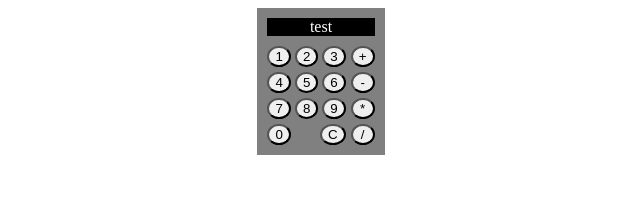
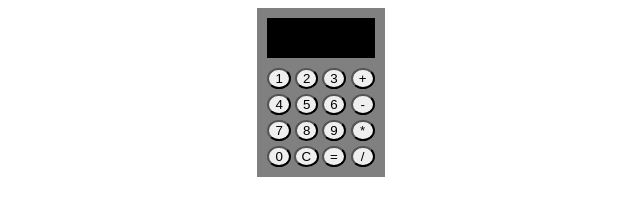
Before and after one commit to Littleboy40/odin-calculator, a plain HTML site: page index.html in a window 1280 px wide. Shown: the whole page, without its empty margins (319-959 px from the left). Drawn offline with Linux system fonts and the light colour scheme.

Commit message:
Make display visible without text

```diff
--- a/index.html
+++ b/index.html
@@ -8,7 +8,7 @@
 </head>
 <body>
     <div id="calculator">
-        <div id="display">test</div>
+        <div id="display"></div>
         <div class="operating-buttons">
             <div class="numbers">
                 <div class="row1">
@@ -29,6 +29,7 @@
                 <div class="row4">
                     <button id="0">0</button>
                     <button id="C">C</button>
+                    <button id="=">=</button>
                 </div>
             </div>
             <div class="operators">
--- a/style.css
+++ b/style.css
@@ -38,6 +38,7 @@ body {
     color: white;
     text-align: center;
     margin-bottom: 10px;
+    padding: 20px;
 }
 
 .row4 {
```
